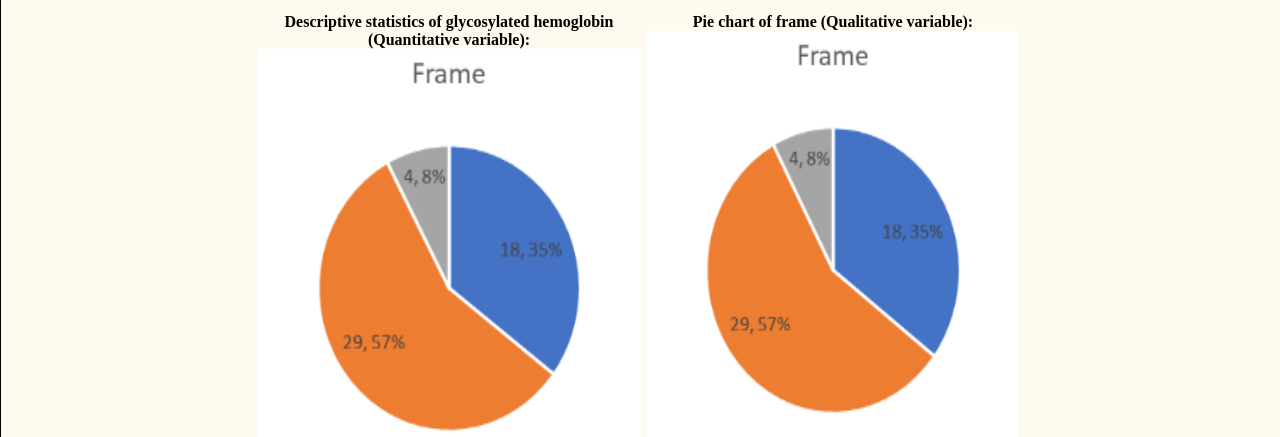
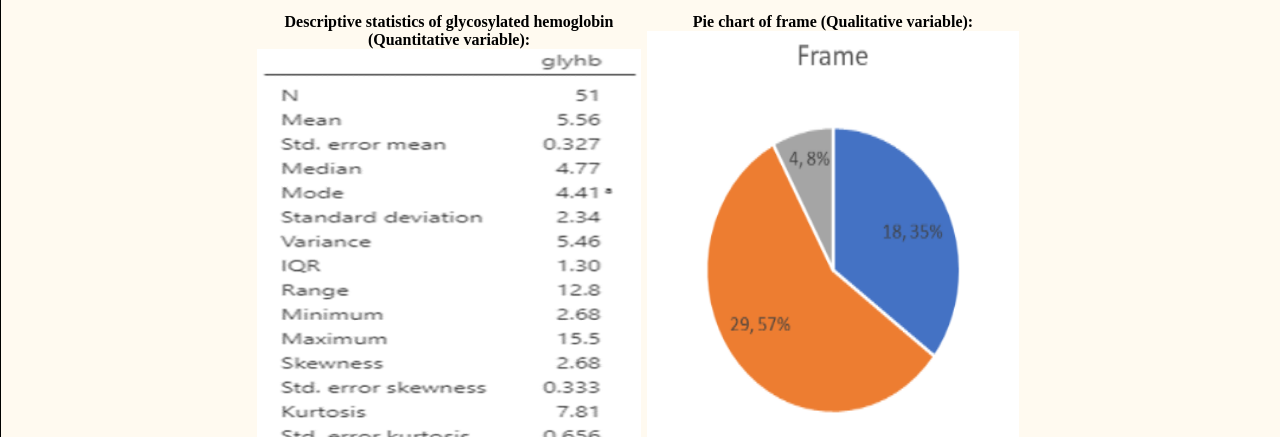
Before and after one commit to AztekWolfD/Q1QP_Li_dbdeomampo, a plain HTML site: page qualitativequantitativedatapage.html in a window 1280 px wide. Shown: the part 307-744 px from the top of the page. Drawn offline with nearby package versions, Linux system fonts and the light colour scheme.

Commit message:
Add files via upload

```diff
--- a/Q1QP_Li_dbbdeomampo/style.css
+++ b/Q1QP_Li_dbbdeomampo/style.css
@@ -255,7 +255,8 @@
 
     .quanti img{
         height: 60vh;
-        width: 30vw}
+        width: 30vw
+    }
 
     .quali {
         float: right;
@@ -267,7 +268,8 @@
 
     .quali img{
         height: 60vh;
-        width: 29vw}
+        width: 29vw
+    }
 
     .pages1{
         margin-top: 0.5vw;
--- a/qualitativequantitativedatapage.html
+++ b/qualitativequantitativedatapage.html
@@ -28,7 +28,7 @@
                 <p>These are the data for the two things that should be considered the most when it comes to this research.</p>
                 <div class="quanti">
                     <h4>Descriptive statistics of glycosylated hemoglobin (Quantitative variable):</h4>
-                    <img src="images/framepiechart.png" alt="Qualitative pic">
+                    <img src="images/ds.png" alt="Quantitative pic">
                 </div>
                 <div class="quali">
                     <h4>Pie chart of frame (Qualitative variable):</h4>
--- a/style.css
+++ b/style.css
@@ -255,7 +255,8 @@
 
     .quanti img{
         height: 60vh;
-        width: 30vw}
+        width: 30vw
+    }
 
     .quali {
         float: right;
@@ -267,7 +268,8 @@
 
     .quali img{
         height: 60vh;
-        width: 29vw}
+        width: 29vw
+    }
 
     .pages1{
         margin-top: 0.5vw;
```
Also changed, not shown: Q1QP_Li_dbbdeomampo/qualitativequantitativedatapage.html (+1 -1 lines).
